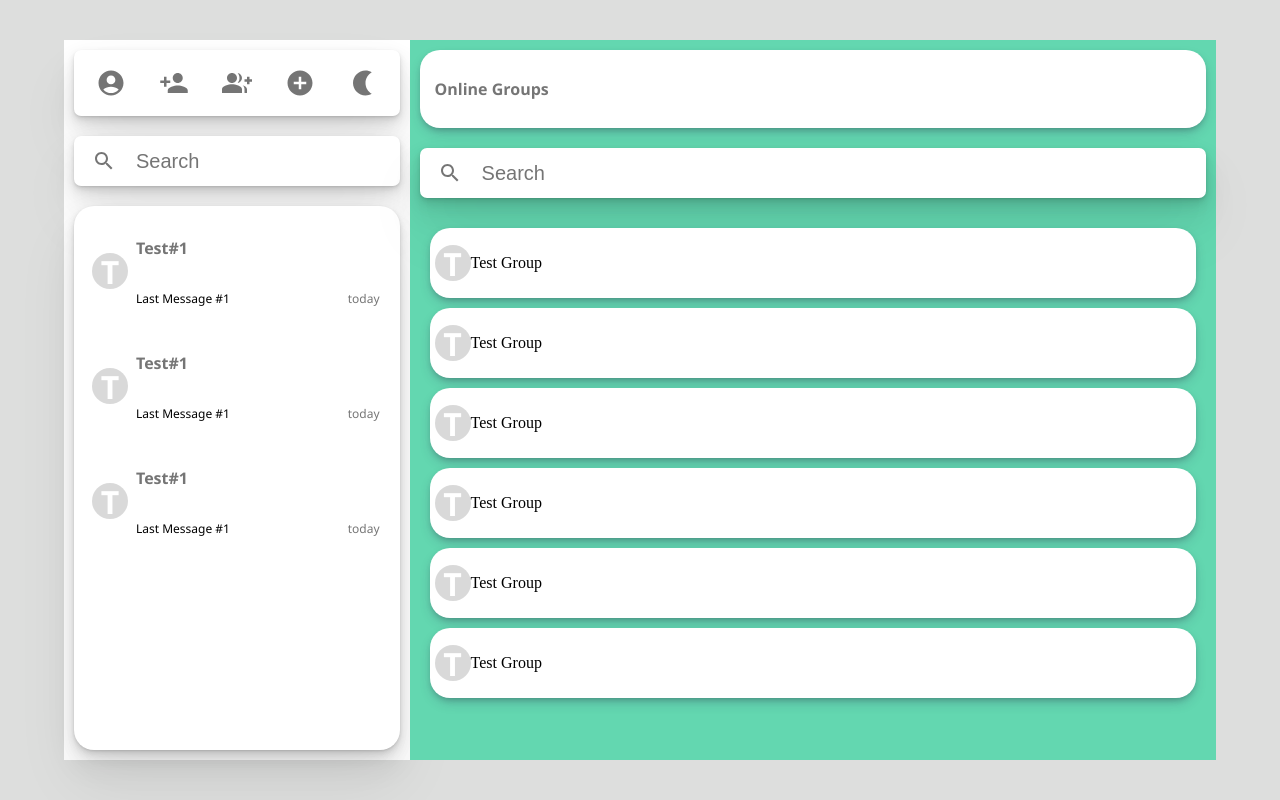
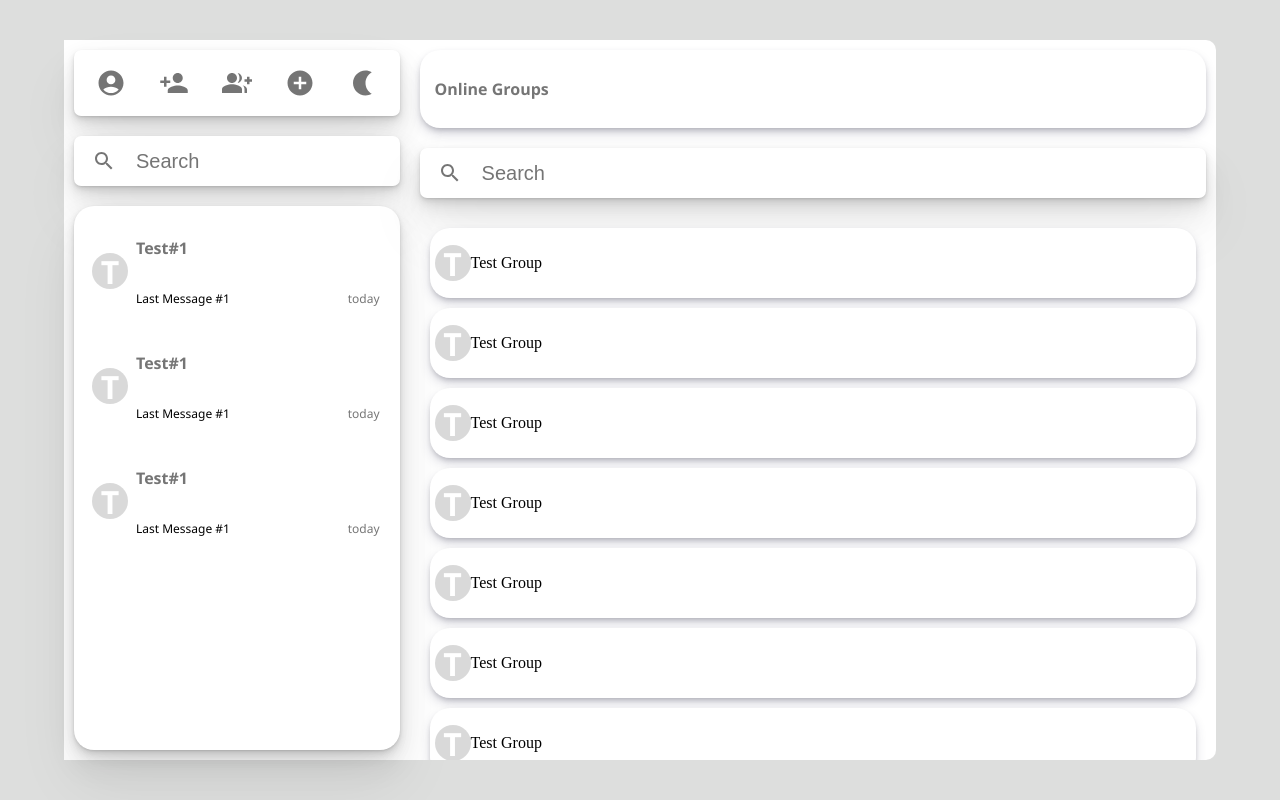
Before and after one commit to saivardhanvemula/ChitChat, a React (Vite) app in the folder frontend/: page /app/groups in a window 1280 px wide. Built offline with nearby package versions, Linux system fonts and the light colour scheme.

Commit message:
framer motion

```diff
--- a/frontend/package.json
+++ b/frontend/package.json
@@ -14,8 +14,12 @@
     "@emotion/styled": "^11.14.0",
     "@mui/icons-material": "^6.4.7",
     "@mui/material": "^6.4.5",
+    "@reduxjs/toolkit": "^2.6.1",
+    "framer-motion": "^12.6.2",
+    "motion": "^12.6.2",
     "react": "^18.3.1",
     "react-dom": "^18.3.1",
+    "react-redux": "^9.2.0",
     "react-router-dom": "^7.4.0"
   },
   "devDependencies": {
--- a/frontend/src/App.css
+++ b/frontend/src/App.css
@@ -255,7 +255,7 @@
 
 .list-container{
     flex: .7;
-    background-color: #63d7b0;
+    /* background-color: #63d7b0; */
     display: flex;
     flex-direction: column;
 }
--- a/frontend/src/components/Groups.jsx
+++ b/frontend/src/components/Groups.jsx
@@ -2,50 +2,110 @@ import { IconButton } from "@mui/material";
 import SearchIcon from "@mui/icons-material/Search";
 import React from "react";
 import { useSelector } from "react-redux";
+import { motion, AnimatePresence } from "framer-motion";
 
 export const Groups = () => {
     const lightTheme = useSelector((state) => state.themeKey);
     return (
-        <div className="list-container">
+        <AnimatePresence>
+            <motion.div
+                initial={{ opacity: 0, scale: 0 }}
+                animate={{opacity:1,scale:1}}
+                exit={{ opacity: 0, scale: 0 }}
+                transition={{
+                    ease:"anticipate",
+                    duration:".3"
+                }}
+                className="list-container"
+            >
                 <div className={"ug-header " + (lightTheme ? " " : " dark")}>
                     <p className="ug-title">Online Groups</p>
                 </div>
-            <div className={"sb-search"+ (lightTheme ? " " : " dark")}>
+                <div className={"sb-search" + (lightTheme ? " " : " dark")}>
                     <IconButton>
                         <SearchIcon />
                     </IconButton>
                     <input
                         type="text"
                         placeholder="Search"
-                    className={"search-box"+ (lightTheme ? " " : " dark")}
+                        className={"search-box" + (lightTheme ? " " : " dark")}
                     />
                 </div>
-            <div className={"ug-list"+ (lightTheme ? " " : " dark")}>
-                <div className="list-tem">
+                <div className={"ug-list" + (lightTheme ? " " : " dark")}>
+                    <motion.div
+                        whileHover={{ scale: 1.01 }}
+                        whileTap={{ scale: 0.98 }}
+                        className="list-tem"
+                    >
                         <p className="con-icon">T</p>
                         <p className="con-titile">Test Group</p>
-                </div>
-                <div className="list-tem">
+                    </motion.div>
+                    <motion.div
+                        whileHover={{ scale: 1.01 }}
+                        whileTap={{ scale: 0.98 }}
+                        className="list-tem"
+                    >
                         <p className="con-icon">T</p>
                         <p className="con-titile">Test Group</p>
-                </div>
-                <div className="list-tem">
+                    </motion.div>
+                    <motion.div
+                        whileHover={{ scale: 1.01 }}
+                        whileTap={{ scale: 0.98 }}
+                        className="list-tem"
+                    >
                         <p className="con-icon">T</p>
                         <p className="con-titile">Test Group</p>
-                </div>
-                <div className="list-tem">
+                    </motion.div>
+                    <motion.div
+                        whileHover={{ scale: 1.01 }}
+                        whileTap={{ scale: 0.98 }}
+                        className="list-tem"
+                    >
                         <p className="con-icon">T</p>
                         <p className="con-titile">Test Group</p>
-                </div>
-                <div className="list-tem">
+                    </motion.div>
+                    <motion.div
+                        whileHover={{ scale: 1.01 }}
+                        whileTap={{ scale: 0.98 }}
+                        className="list-tem"
+                    >
                         <p className="con-icon">T</p>
                         <p className="con-titile">Test Group</p>
-                </div>
-                <div className="list-tem">
+                    </motion.div>
+                    <motion.div
+                        whileHover={{ scale: 1.01 }}
+                        whileTap={{ scale: 0.98 }}
+                        className="list-tem"
+                    >
                         <p className="con-icon">T</p>
                         <p className="con-titile">Test Group</p>
+                    </motion.div>
+                    <motion.div
+                        whileHover={{ scale: 1.01 }}
+                        whileTap={{ scale: 0.98 }}
+                        className="list-tem"
+                    >
+                        <p className="con-icon">T</p>
+                        <p className="con-titile">Test Group</p>
+                    </motion.div>
+                    <motion.div
+                        whileHover={{ scale: 1.01 }}
+                        whileTap={{ scale: 0.98 }}
+                        className="list-tem"
+                    >
+                        <p className="con-icon">T</p>
+                        <p className="con-titile">Test Group</p>
+                    </motion.div>
+                    <motion.div
+                        whileHover={{ scale: 1.01 }}
+                        whileTap={{ scale: 0.98 }}
+                        className="list-tem"
+                    >
+                        <p className="con-icon">T</p>
+                        <p className="con-titile">Test Group</p>
+                    </motion.div>
                 </div>
-            </div>
-        </div>
+            </motion.div>
+        </AnimatePresence>
     );
 };
--- a/frontend/src/components/Users.jsx
+++ b/frontend/src/components/Users.jsx
@@ -2,25 +2,36 @@ import { IconButton } from "@mui/material";
 import SearchIcon from "@mui/icons-material/Search";
 import React from "react";
 import { useSelector } from "react-redux";
+import { motion, AnimatePresence } from "framer-motion";
 
 export const Users = () => {
     const lightTheme = useSelector((state) => state.themeKey);
     return (
-        <div className="list-container">
-            <div className={"ug-header"+ (lightTheme ? " " : " dark")}>
+        <AnimatePresence>
+            <motion.div
+                initial={{ opacity: 0, scale: 0 }}
+                animate={{ opacity: 1, scale: 1 }}
+                exit={{ opacity: 0, scale: 0 }}
+                transition={{
+                    ease: "anticipate",
+                    duration: ".3",
+                }}
+                className="list-container"
+            >
+                <div className={"ug-header" + (lightTheme ? " " : " dark")}>
                     <p className="ug-title">Online Users</p>
                 </div>
-            <div className={"sb-search"+ (lightTheme ? " " : " dark")}>
+                <div className={"sb-search" + (lightTheme ? " " : " dark")}>
                     <IconButton>
                         <SearchIcon />
                     </IconButton>
                     <input
                         type="text"
                         placeholder="Search"
-                    className={"search-box"+ (lightTheme ? " " : " dark")}
+                        className={"search-box" + (lightTheme ? " " : " dark")}
                     />
                 </div>
-            <div className={"ug-list"+ (lightTheme ? " " : " dark")}>
+                <div className={"ug-list" + (lightTheme ? " " : " dark")}>
                     <div className="list-tem">
                         <p className="con-icon">T</p>
                         <p className="con-titile">Test User</p>
@@ -46,6 +57,7 @@ export const Users = () => {
                         <p className="con-titile">Test User</p>
                     </div>
                 </div>
-        </div>
+            </motion.div>
+        </AnimatePresence>
     );
 };
```
Also changed, not shown: 1 other file (tests, documents, lock files or other folders). Lines whose indentation alone changed are shown as unchanged.
